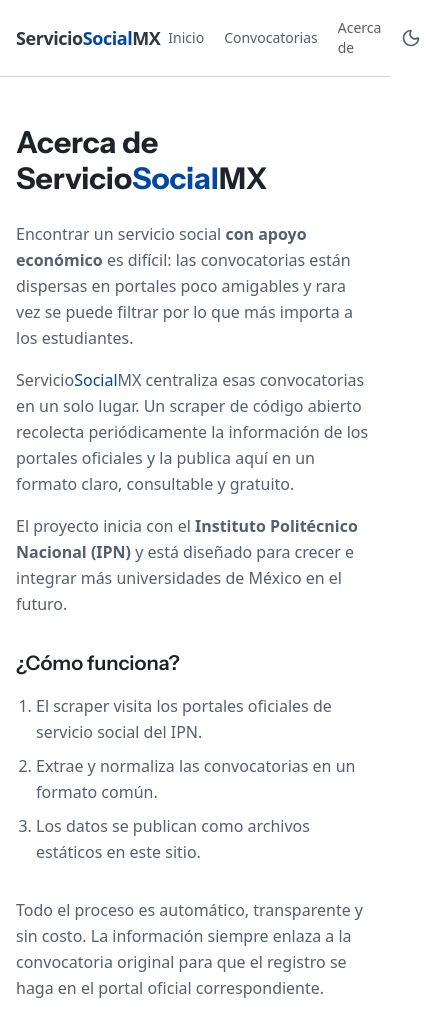
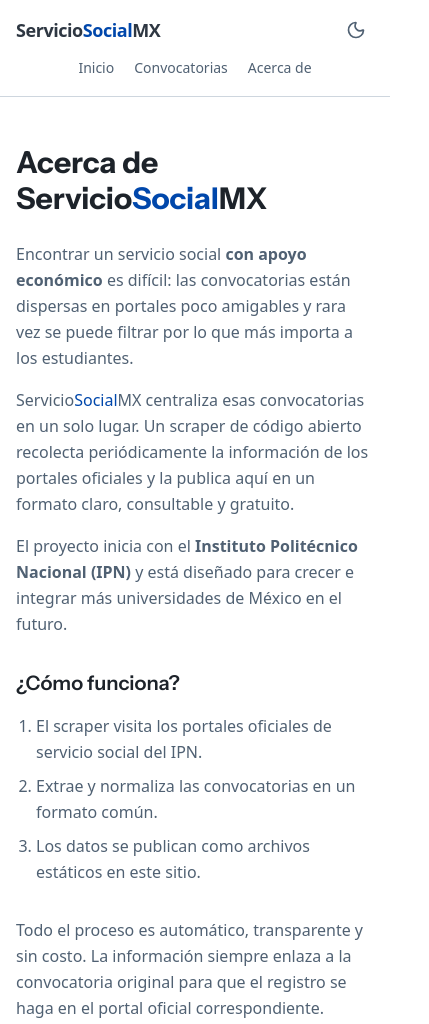
Before and after one commit to Ceeeeeeees/web-scraping-servicio-social-ipn, an Astro site in the folder web/: page /web-scraping-servicio-social-ipn/acerca-de in a window 390 px wide. Shown: the top 1024 px of the page, 429 px wide, since content can reach past the window. Built offline with nearby package versions, Linux system fonts and the light colour scheme; Astro itself is replaced by a stand-in of ours.

Commit message:
fix(web): navbar en dos filas para la vista móvil
En pantallas angostas, el logo, los tres enlaces de navegación y el botón para cambiar de tema no cabían correctamente en una sola fila. Como resultado, los enlaces se dividían en dos líneas y se encimaban entre sí, mientras que el botón de modo claro/oscuro era desplazado fuera del área visible de la pantalla.

Se realizaron los siguientes ajustes para corregir este comportamiento:

El componente de navegación ahora utiliza flex-wrap en dispositivos móviles. De esta forma, el logo y el botón de cambio de tema permanecen en la primera fila, con el botón alineado a la derecha mediante ml-auto, mientras que los enlaces se muestran centrados en una segunda fila ocupando todo el ancho disponible.
Se añadió la utilidad whitespace-nowrap a los enlaces para evitar que su texto se divida en varias líneas.
En pantallas con un ancho igual o superior al breakpoint sm, se conserva la disposición original en una única fila mediante las utilidades order-* y sm:flex-nowrap, manteniendo intacta la apariencia de la versión de escritorio.

```diff
--- a/web/src/components/Header.astro
+++ b/web/src/components/Header.astro
@@ -20,35 +20,40 @@
 <header
   class="sticky top-0 z-10 border-b border-slate-200 bg-white/80 backdrop-blur dark:border-slate-800 dark:bg-slate-950/80"
 >
-  <nav class="mx-auto flex max-w-6xl items-center justify-between px-4 py-3 sm:px-6">
-    <a href={`${base}/`} class="text-lg font-bold tracking-tight">
+  <!--
+    En móvil el nav ocupa dos filas (logo + botón de tema arriba, enlaces
+    abajo): en una sola fila no caben y los enlaces se encimaban y el botón
+    de tema quedaba fuera de la pantalla. En ≥sm vuelve a una sola fila.
+  -->
+  <nav class="mx-auto flex max-w-6xl flex-wrap items-center gap-y-1 px-4 py-3 sm:flex-nowrap sm:px-6">
+    <a href={`${base}/`} class="order-1 text-lg font-bold tracking-tight">
       Servicio<span class="text-primario-600 dark:text-primario-400">Social</span>MX
     </a>
 
-    <div class="flex items-center gap-1 sm:gap-4">
+    <!-- Botón de tema: alterna la clase "dark" en <html> y guarda la preferencia -->
+    <button
+      id="boton-tema"
+      type="button"
+      aria-label="Cambiar entre modo claro y oscuro"
+      class="order-2 ml-auto rounded-lg p-2 text-slate-600 hover:bg-slate-100 sm:order-3 sm:ml-0 dark:text-slate-300 dark:hover:bg-slate-800"
+    >
+      <!-- Sol: visible en modo oscuro -->
+      <Sun class="hidden size-5 dark:block" />
+      <!-- Luna: visible en modo claro -->
+      <Moon class="size-5 dark:hidden" />
+    </button>
+
+    <div class="order-3 flex w-full items-center justify-center gap-1 sm:order-2 sm:ml-auto sm:w-auto sm:justify-end sm:gap-4 sm:pr-2">
       {
         enlaces.map((enlace) => (
           <a
             href={enlace.href}
-            class="rounded-lg px-2 py-1.5 text-sm font-medium text-slate-600 hover:bg-slate-100 hover:text-slate-900 sm:px-3 dark:text-slate-300 dark:hover:bg-slate-800 dark:hover:text-white"
+            class="whitespace-nowrap rounded-lg px-2 py-1.5 text-sm font-medium text-slate-600 hover:bg-slate-100 hover:text-slate-900 sm:px-3 dark:text-slate-300 dark:hover:bg-slate-800 dark:hover:text-white"
           >
             {enlace.texto}
           </a>
         ))
       }
-
-      <!-- Botón de tema: alterna la clase "dark" en <html> y guarda la preferencia -->
-      <button
-        id="boton-tema"
-        type="button"
-        aria-label="Cambiar entre modo claro y oscuro"
-        class="rounded-lg p-2 text-slate-600 hover:bg-slate-100 dark:text-slate-300 dark:hover:bg-slate-800"
-      >
-        <!-- Sol: visible en modo oscuro -->
-        <Sun class="hidden size-5 dark:block" />
-        <!-- Luna: visible en modo claro -->
-        <Moon class="size-5 dark:hidden" />
-      </button>
     </div>
   </nav>
 </header>
```
